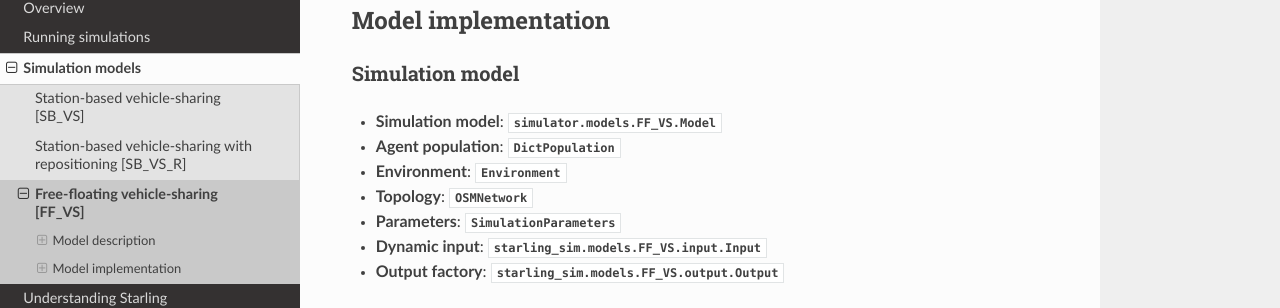
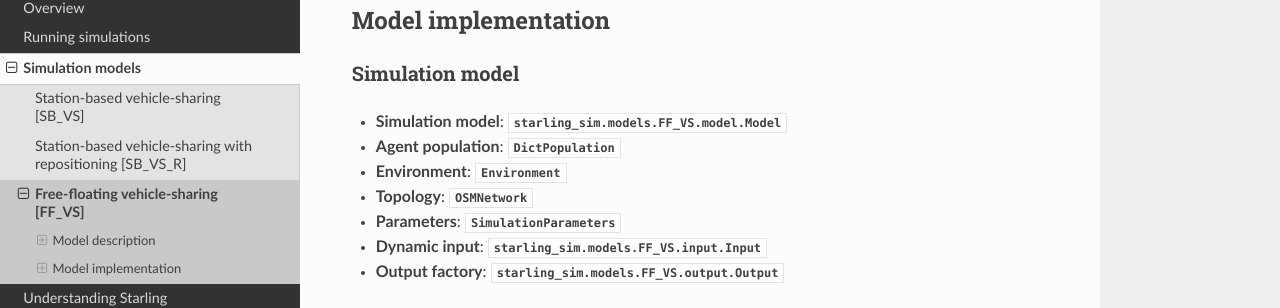
Before and after one commit to tellae/starling, a Sphinx documentation site: the page built from docs/models/FF_VS.rst, in a window 1280 px wide and 900 px high, scrolled down 1124 px. Shown: the part 144-452 px from the top of the window. Built offline with Sphinx 7.4.7 and the Read the Docs theme 2.0.0, drawn with Linux system fonts in a browser that asks for light colours; pages that are not in the unit, such as notebooks, are missing from menus.

Commit message:
doc: fixed links and typo

```diff
--- a/docs/models/FF_VS.rst
+++ b/docs/models/FF_VS.rst
@@ -46,7 +46,7 @@ Model implementation
 Simulation model
 ----------------
 
-+ **Simulation model**: :class:`simulator.models.FF_VS.Model`
++ **Simulation model**: :class:`starling_sim.models.FF_VS.model.Model`
 
 + **Agent population**: :class:`~starling_sim.basemodel.population.dict_population.DictPopulation`
 
--- a/docs/models/SB_VS.rst
+++ b/docs/models/SB_VS.rst
@@ -58,7 +58,7 @@ Model implementation
 Simulation model
 ----------------
 
-+ **Simulation model**: :class:`simulator.models.SB_VS.Model`
++ **Simulation model**: :class:`starling_sim.models.SB_VS.model.Model`
 
 + **Agent population**: :class:`~starling_sim.basemodel.population.dict_population.DictPopulation`
 
--- a/docs/run/visualisation.rst
+++ b/docs/run/visualisation.rst
@@ -25,7 +25,7 @@ Visualisation of the output
 
 The geojson output file can be uploaded in the "Traces dynamiques" tab.
 
-You can then visualise dynamically the simulation run by clicking on "Zoom vers le données"
+You can then visualise dynamically the simulation run by clicking on "Zoom vers les données"
 and "Jouer / arrêter l'animation" buttons next to the timeline.
 
 .. figure:: /images/sim_viz.png
```
